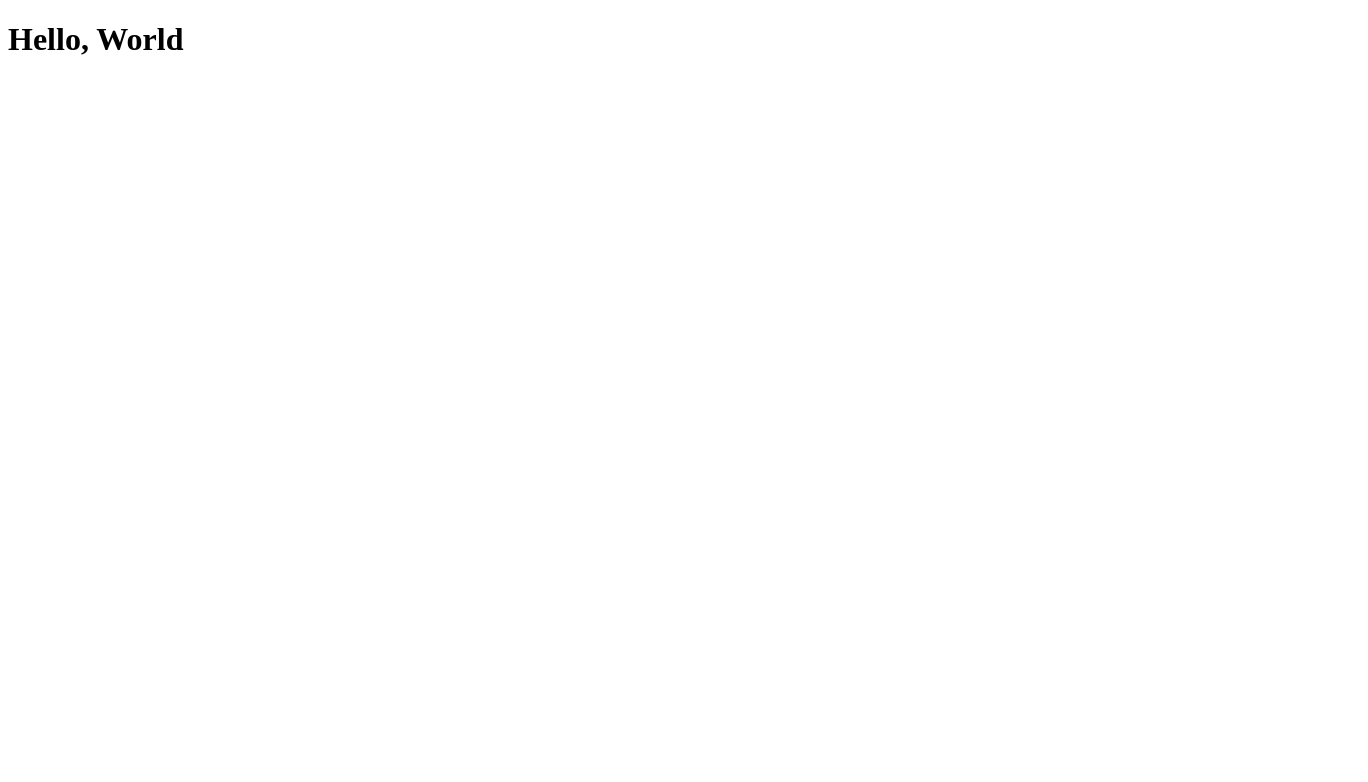
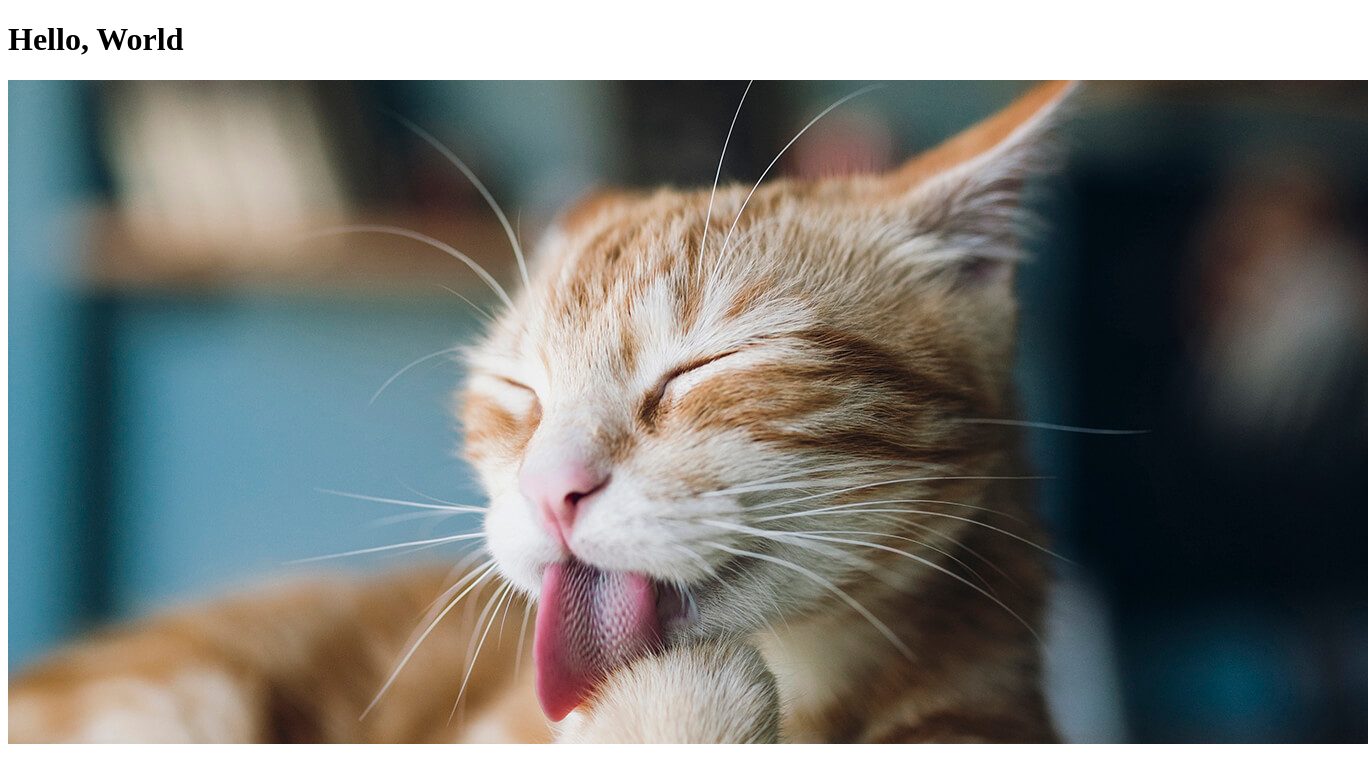
Before and after one commit to khareakay/My-website, a plain HTML site: page index.html in a window 1280 px wide. Shown: the whole page, 1368 px wide, since content can reach past the window. Drawn offline with Linux system fonts and the light colour scheme.

Commit message:
Update index.html
added meow meow to the site

```diff
--- a/index.html
+++ b/index.html
@@ -5,5 +5,6 @@
   </head>
   <body>
     <h1>Hello, World</h1>
+    <img src="kitty cat.jpg">
   </body>
 </html>
```
